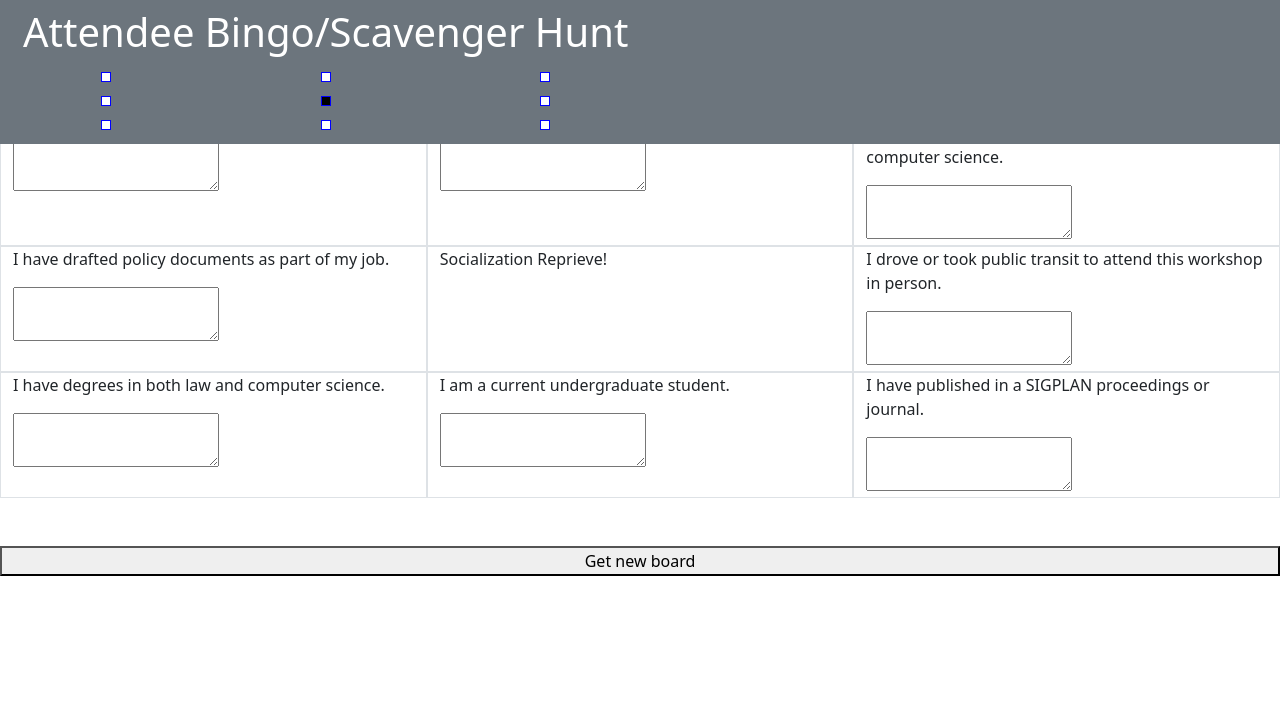
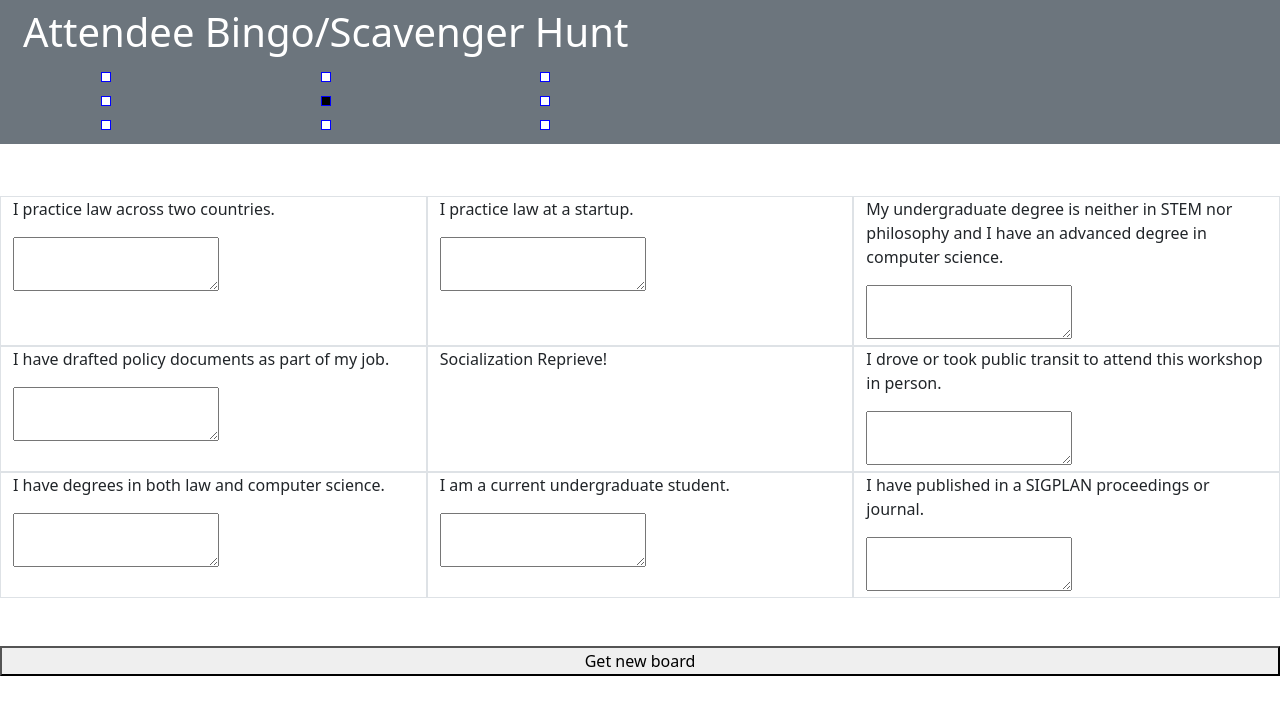
Before and after one commit to etosch/prolala.github.io, a Jekyll site: the page built from icebreaker.md, in a window 1280 px wide. Shown: the top 715 px of the page. Built offline with Jekyll 4.4.1, drawn with Linux system fonts in a browser that asks for light colours; Markdown is read by kramdown in place of the engine named in the settings.

Commit message:
updated offset from the top

```diff
--- a/_layouts/icebreaker.html
+++ b/_layouts/icebreaker.html
@@ -222,7 +222,7 @@
       </div>
       </div>
 </header>
-
+    <div style="height:100px"></div>
     <div class="container-fluid mt-5 py-5">
         <div class="row">
             <div class="border col-sm" id="box11"><p id="q11"></p><textarea onchange="save_names('name11');" id="name11"></textarea></div>
```
